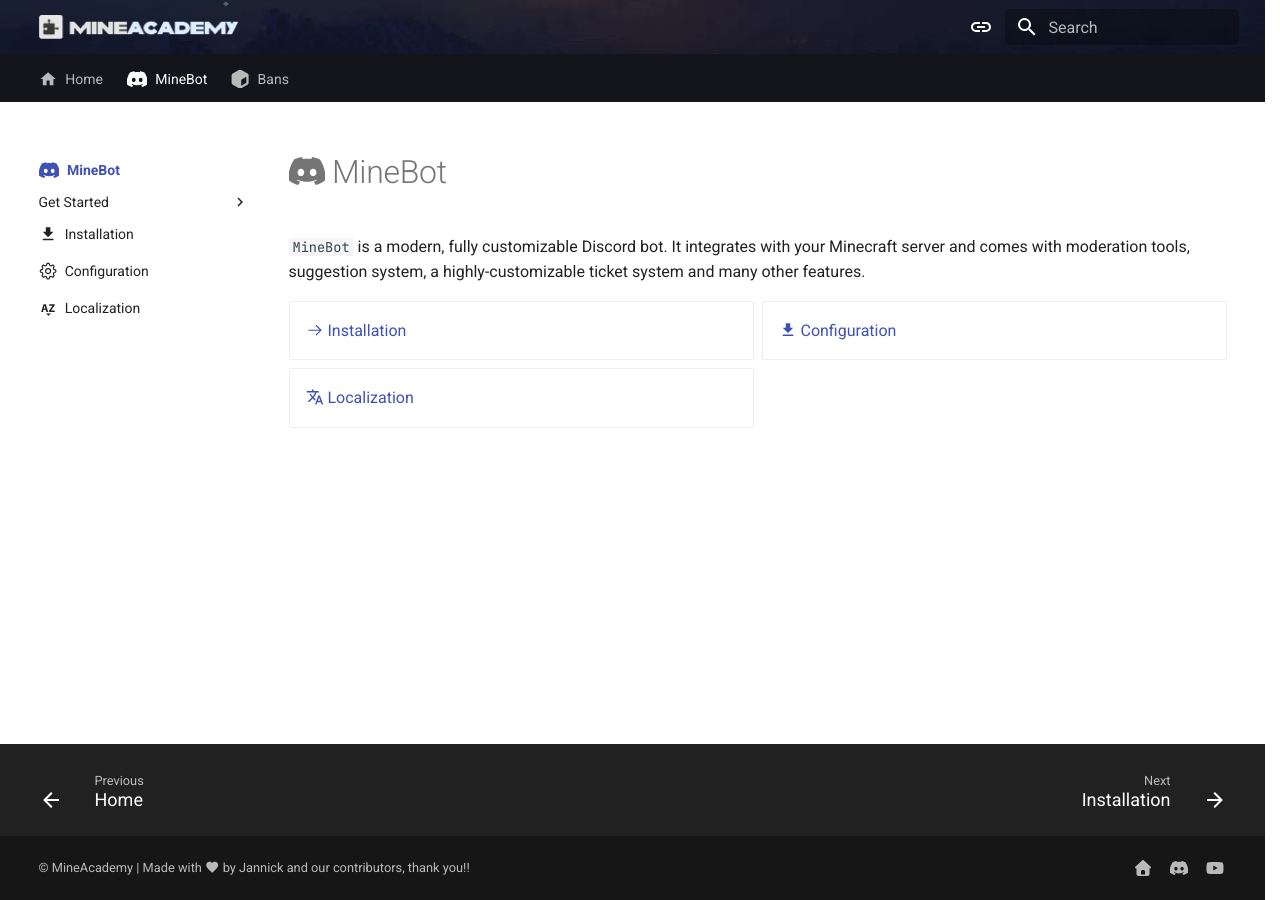
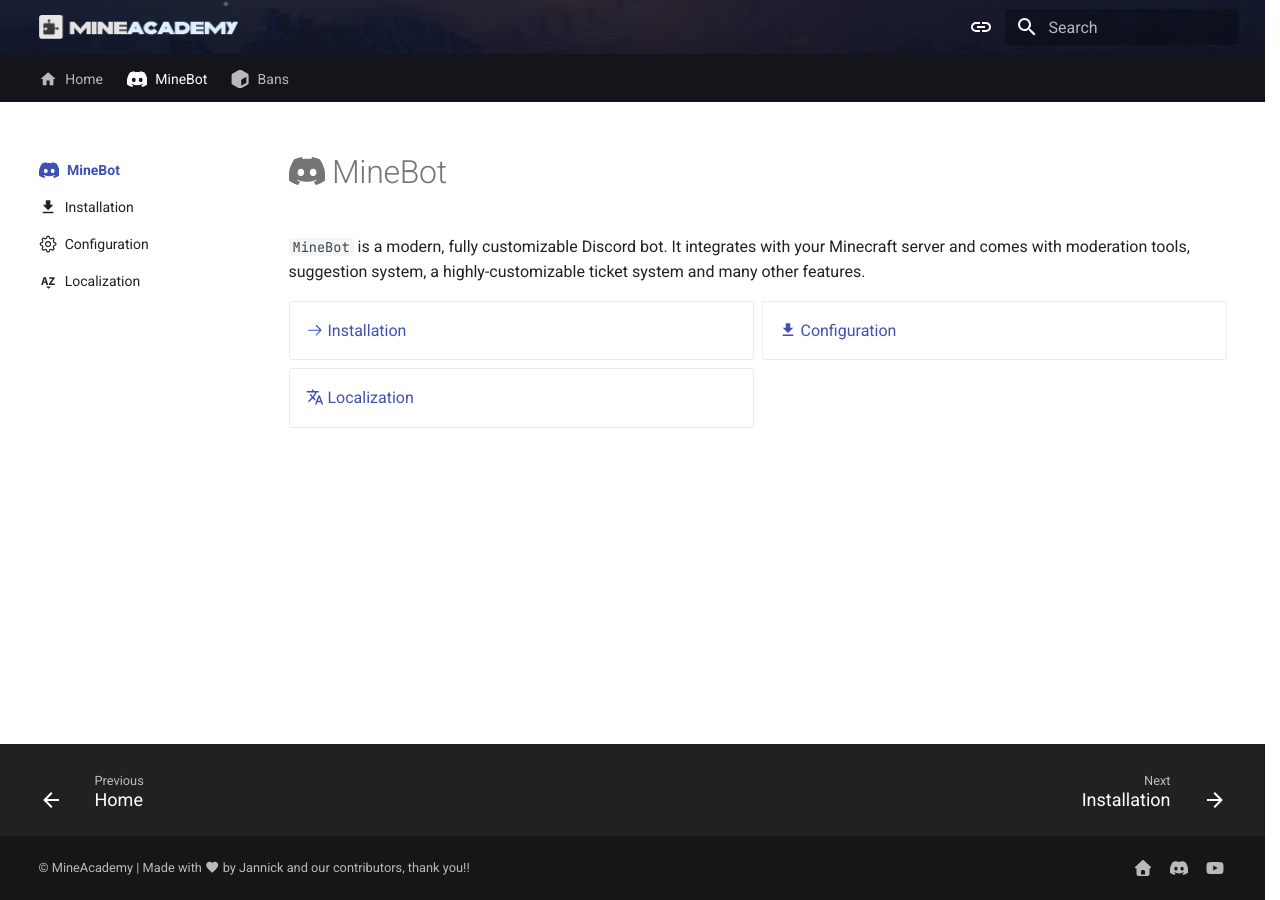
Before and after one commit to kangarko/docs, an MkDocs documentation site: the page built from docs/minebot/index.md, in a window 1280 px wide. Built offline with MkDocs 1.6.1 and Material for MkDocs 9.7.7, drawn with Linux system fonts in a browser that asks for light colours; plug-ins that fetch from the network failed and are left out; comment, search, counter and statistics services are not loaded.

Commit message:
Remove get started from minebot since it was redundant

```diff
--- a/mkdocs.yml
+++ b/mkdocs.yml
@@ -71,8 +71,6 @@
   - Home: index.md
   - MineBot:
     - minebot/index.md
-    - Get Started:
-      - minebot/get_started/index.md
     - Installation:
       - minebot/installation/index.md
     - Configuration:
```
